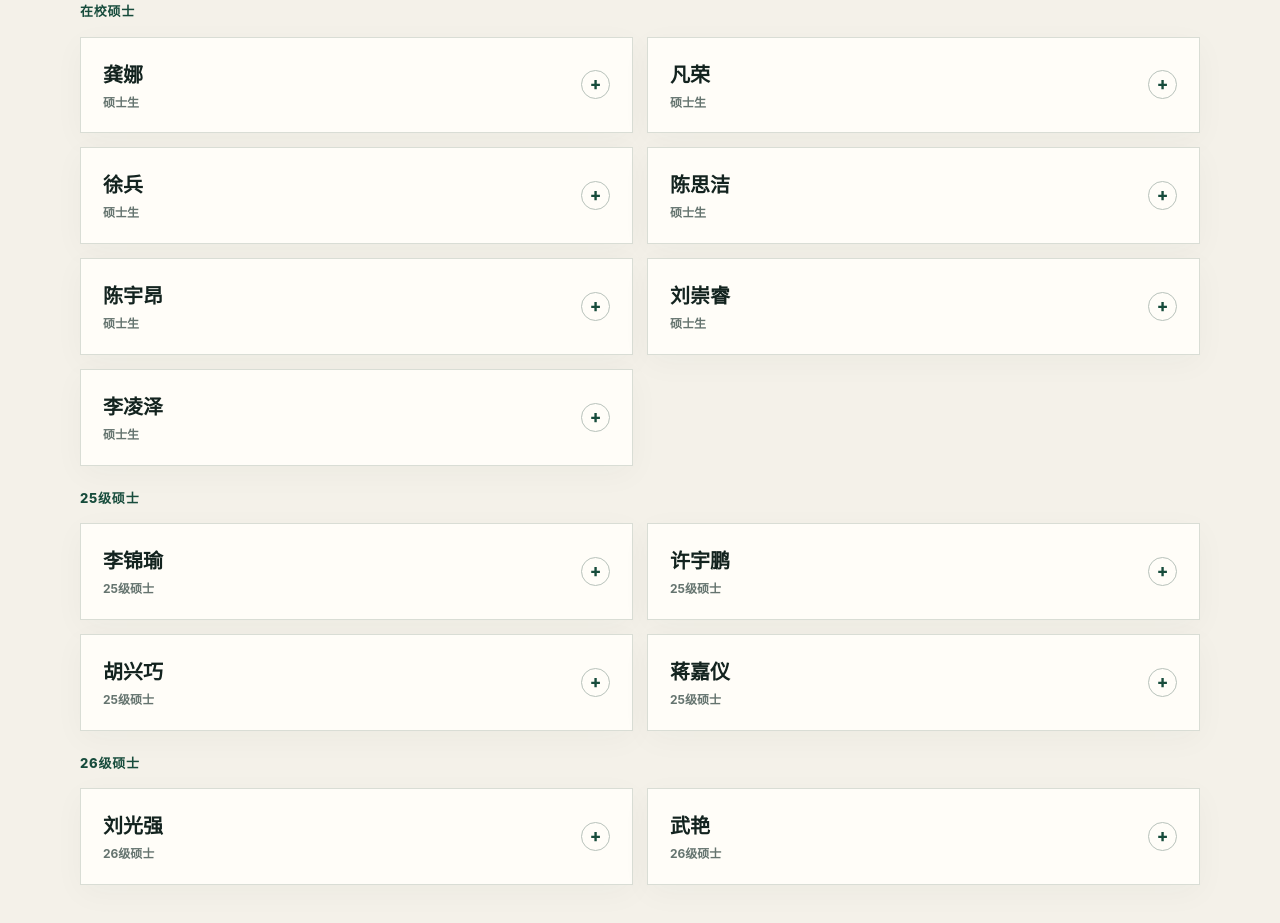
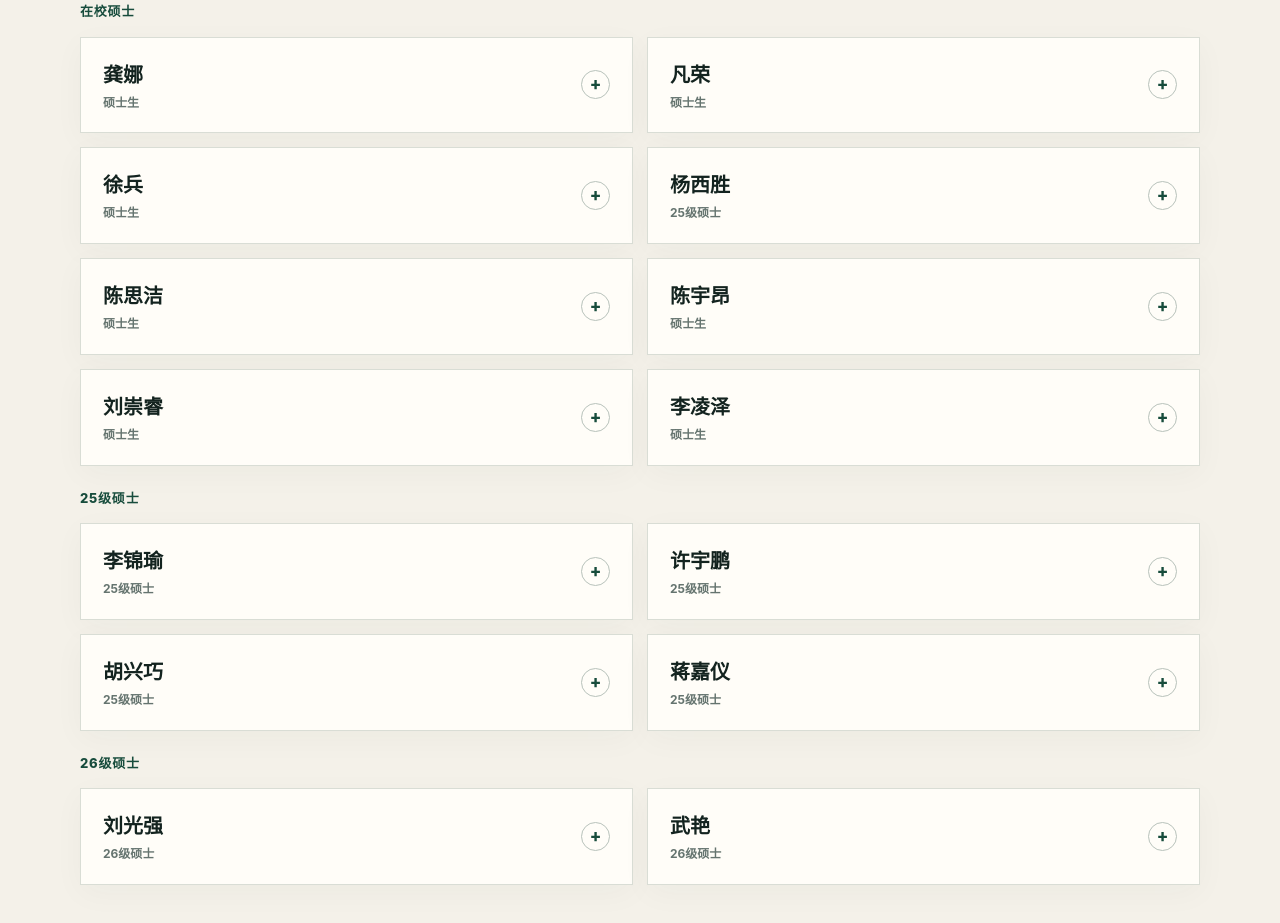
Before and after one commit to brucelu/academic-homepage, a plain HTML site: page index.html in a window 1280 px wide. Shown: the part 3592-4515 px from the top of the page. Drawn offline with Linux system fonts and the light colour scheme.

Commit message:
Update index.html

```diff
--- a/index.html
+++ b/index.html
@@ -659,7 +659,10 @@
                   </div>
                 </div></div>
               </details>
-
+  <details class="student-person">
+                <summary><span class="student-summary-main"><span class="student-name">杨西胜</span><span class="student-role">25级硕士</span></span></summary>
+                <div class="student-body"><div class="student-body-inner"><p class="student-item"><span data-zh>论文、基金与奖励信息待补充。</span><span data-en>Publications, grants and awards to be added.</span></p></div></div>
+              </details>
               <details class="student-person">
                 <summary><span class="student-summary-main"><span class="student-name">陈思洁</span><span class="student-role"><span data-zh>硕士生</span><span data-en>Master's Student</span></span></span></summary>
                 <div class="student-body"><div class="student-body-inner">
```
